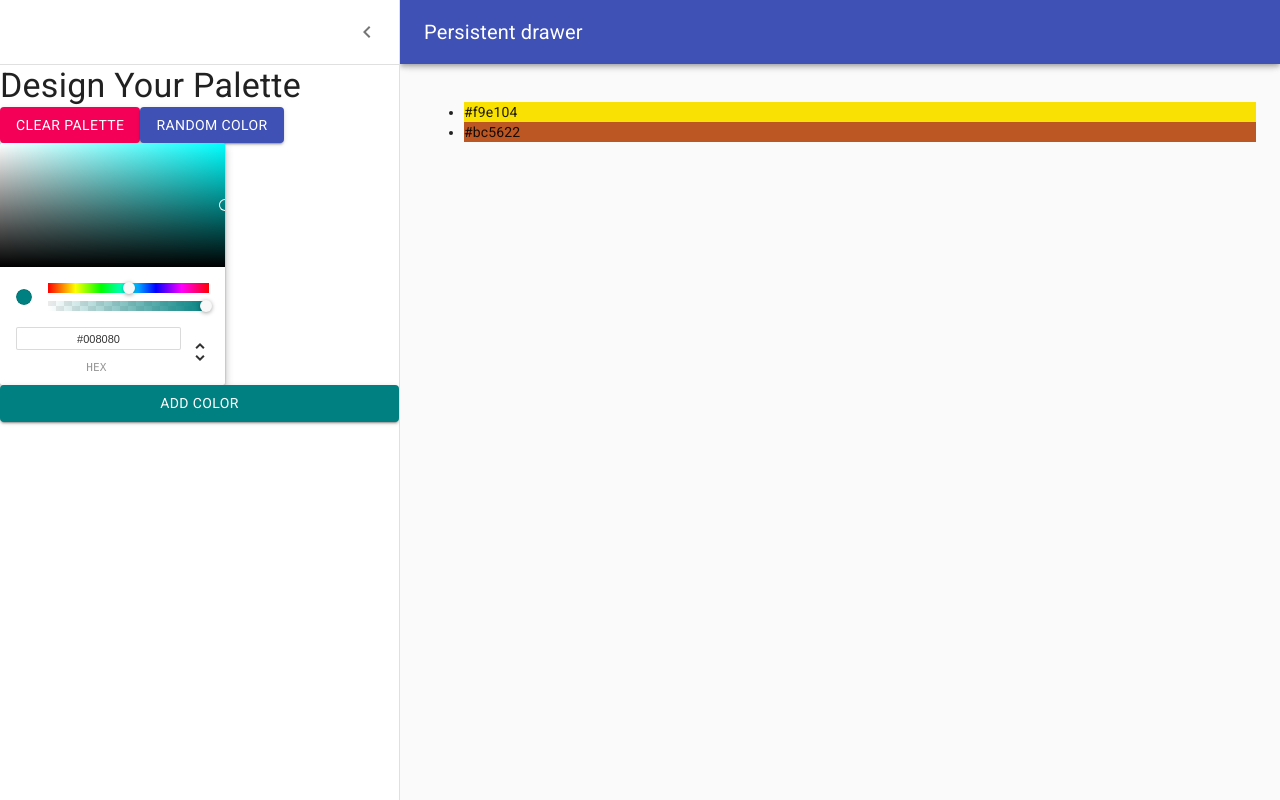
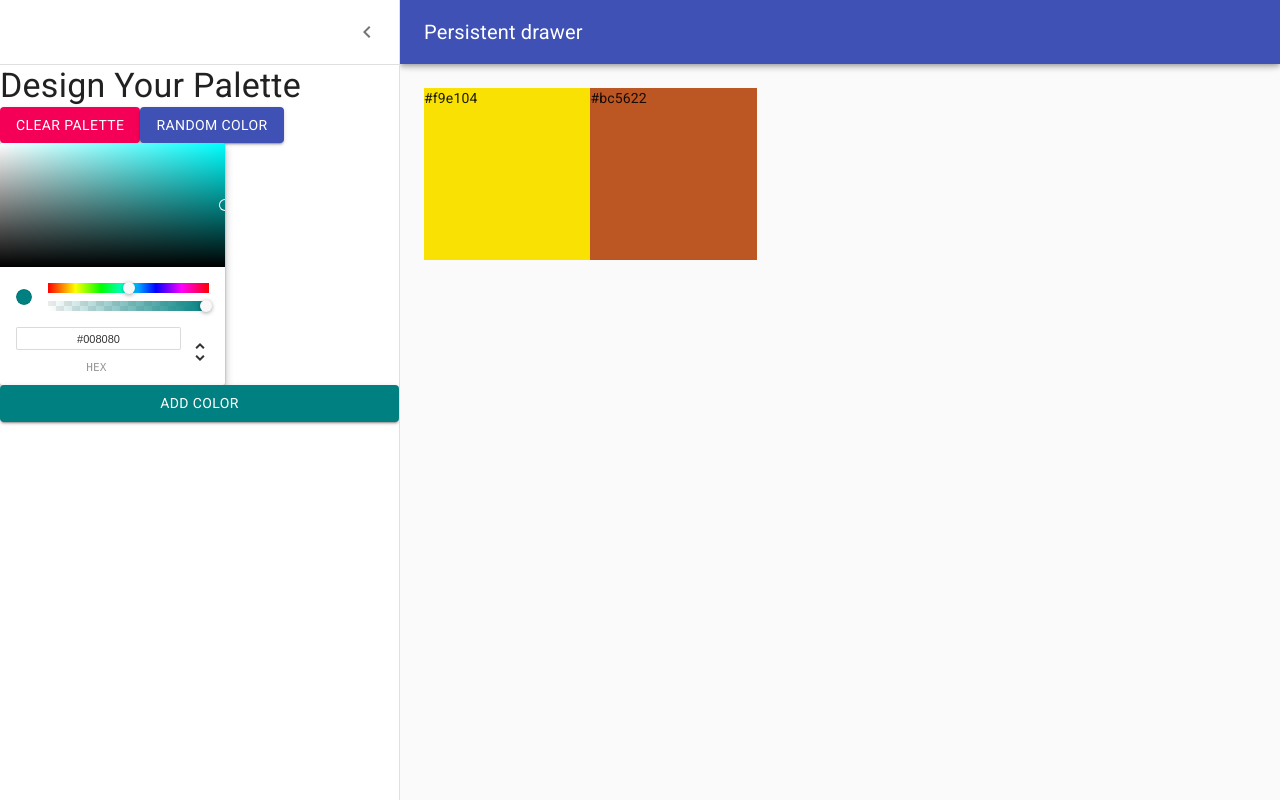
Before and after one commit to HassanMasoud/color-picker, a React (Create React App) app: page /palette/new in a window 1280 px wide. Built offline with nearby package versions, Linux system fonts and the light colour scheme.

Commit message:
Add draggable color box

```diff
--- /dev/null
+++ b/src/DraggableColorBox.js
@@ -0,0 +1,27 @@
+import React from "react";
+import { withStyles } from "@material-ui/styles";
+
+const styles = {
+  root: {
+    width: "20%",
+    height: "25%",
+    display: "inline-block",
+    position: "relative",
+    margin: "0 auto",
+    cursor: "pointer",
+    marginBottom: "-4px",
+  },
+};
+
+function DraggableColorBox(props) {
+  return (
+    <div
+      className={props.classes.root}
+      style={{ backgroundColor: props.color }}
+    >
+      {props.color}
+    </div>
+  );
+}
+
+export default withStyles(styles)(DraggableColorBox);
--- a/src/NewPaletteForm.js
+++ b/src/NewPaletteForm.js
@@ -1,4 +1,5 @@
 import React, { Component } from "react";
+import DraggableColorBox from "./DraggableColorBox";
 import clsx from "clsx";
 import { withStyles } from "@material-ui/core/styles";
 import Drawer from "@material-ui/core/Drawer";
@@ -56,6 +57,7 @@ const styles = (theme) => ({
   },
   content: {
     flexGrow: 1,
+    height: "calc(100vh - 64px)",
     padding: theme.spacing(3),
     transition: theme.transitions.create("margin", {
       easing: theme.transitions.easing.sharp,
@@ -173,11 +175,9 @@ class NewPaletteForm extends Component {
           })}
         >
           <div className={classes.drawerHeader} />
-          <ul>
-            {this.state.colors.map((color) => (
-              <li style={{ backgroundColor: color }}>{color}</li>
-            ))}
-          </ul>
+          {this.state.colors.map((color) => (
+            <DraggableColorBox color={color} />
+          ))}
         </main>
       </div>
     );
```
